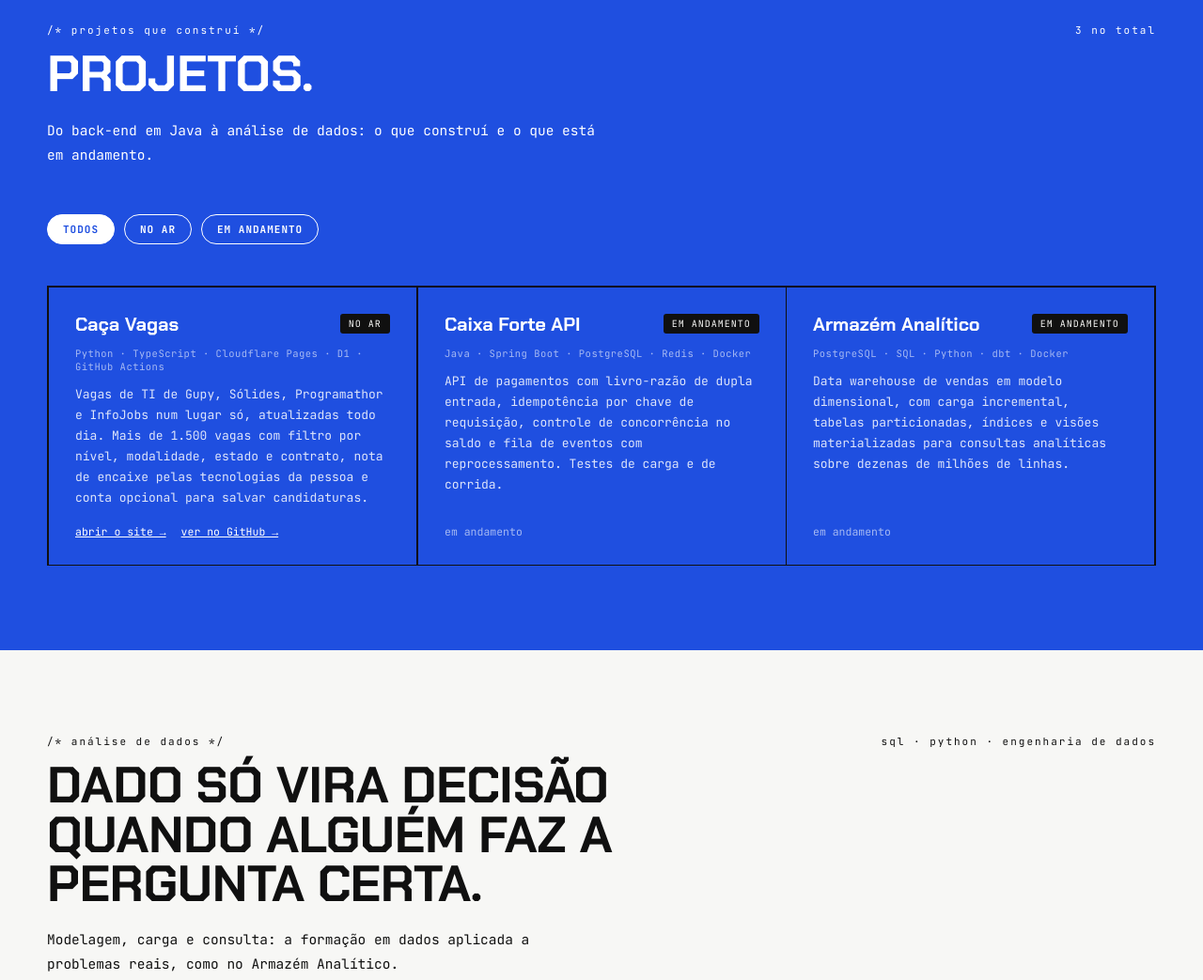
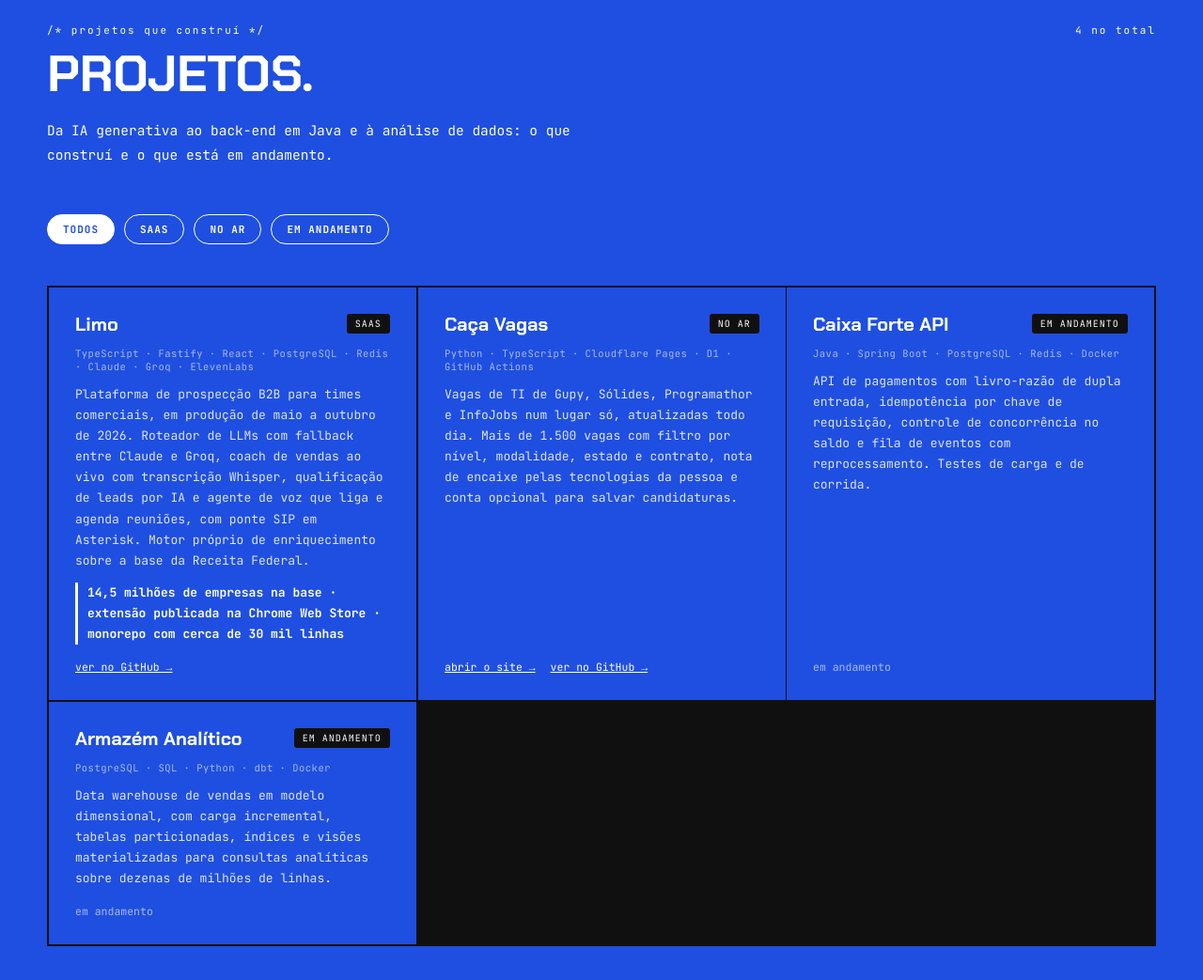
Before and after one commit to andrssb/andrssb.github.io, a plain HTML site: page index.html in a window 1280 px wide. Shown: the part 1540-2583 px from the top of the page at 94% size. Drawn offline with Linux system fonts and the light colour scheme.

Commit message:
Projetos: entra o Limo

```diff
--- a/index.html
+++ b/index.html
@@ -19,7 +19,7 @@
     document.documentElement.setAttribute('data-theme', t);
   })();
 </script>
-<link rel="stylesheet" href="style.css?v=8">
+<link rel="stylesheet" href="style.css?v=9">
 </head>
 <body>
 
@@ -100,9 +100,10 @@
   <div class="interno">
     <div class="cab revelar"><span>/* projetos que construí */</span><span id="contaProj">3 no total</span></div>
     <h2 class="revelar">PROJETOS.</h2>
-    <p class="desc revelar">Do back-end em Java à análise de dados: o que construí e o que está em andamento.</p>
+    <p class="desc revelar">Da IA generativa ao back-end em Java e à análise de dados: o que construí e o que está em andamento.</p>
     <div class="filtros revelar" id="filtros">
       <button class="filtro ativo" data-f="todos">TODOS</button>
+      <button class="filtro" data-f="saas">SAAS</button>
       <button class="filtro" data-f="noar">NO AR</button>
       <button class="filtro" data-f="andamento">EM ANDAMENTO</button>
     </div>
@@ -157,7 +158,7 @@
     <div class="cab revelar"><span>/* trajetória em tecnologia */</span><span>currículo</span></div>
     <h2 class="revelar">MINHA JORNADA ATÉ AQUI.</h2>
     <ol class="trajetoria">
-      <li class="traj c-royal revelar"><span class="traj-ponto"></span><div class="traj-data">2026 — AGORA</div><h3 class="traj-titulo">Software Engineer</h3><p class="traj-desc">Projetos próprios como o Caça Vagas, no ar com mais de 1.500 vagas. Em andamento: Caixa Forte API e Armazém Analítico.</p></li>
+      <li class="traj c-royal revelar"><span class="traj-ponto"></span><div class="traj-data">2026 — AGORA</div><h3 class="traj-titulo">Software Engineer</h3><p class="traj-desc">Projetos próprios como o Limo, plataforma SaaS de prospecção com IA generativa, e o Caça Vagas, no ar com mais de 1.500 vagas. Em andamento: Caixa Forte API e Armazém Analítico.</p></li>
       <li class="traj c-verde revelar"><span class="traj-ponto"></span><div class="traj-data">JUL 2026 — AGORA</div><h3 class="traj-titulo">Graduação em Análise de Dados · Anhanguera</h3><p class="traj-desc">Graduação em andamento, focada em análise e tratamento de dados.</p></li>
       <li class="traj c-roxo revelar"><span class="traj-ponto"></span><div class="traj-data">2026</div><h3 class="traj-titulo">Engenharia de Dados · Indicium</h3><p class="traj-desc">Curso concluído em 2026.</p></li>
       <li class="traj c-azul revelar"><span class="traj-ponto"></span><div class="traj-data">CONCLUÍDO EM JUL 2026</div><h3 class="traj-titulo">Análise e Desenvolvimento de Sistemas · Descomplica</h3><p class="traj-desc">Graduação em tecnologia, com projetos próprios em Python, FastAPI, Java e Flutter.</p></li>
@@ -200,7 +201,7 @@
   </div>
 </div>
 
-<script src="avatar.js?v=8"></script>
-<script src="script.js?v=8"></script>
+<script src="avatar.js?v=9"></script>
+<script src="script.js?v=9"></script>
 </body>
 </html>
--- a/script.js
+++ b/script.js
@@ -3,6 +3,12 @@ const ponteiroFino = matchMedia('(pointer: fine)').matches;
 
 // ---------- dados ----------
 const PROJETOS = [
+  {
+    nome: 'Limo', tipo: 'saas', tag: 'SAAS', tecs: 'TypeScript · Fastify · React · PostgreSQL · Redis · Claude · Groq · ElevenLabs',
+    texto: 'Plataforma de prospecção B2B para times comerciais, em produção de maio a outubro de 2026. Roteador de LLMs com fallback entre Claude e Groq, coach de vendas ao vivo com transcrição Whisper, qualificação de leads por IA e agente de voz que liga e agenda reuniões, com ponte SIP em Asterisk. Motor próprio de enriquecimento sobre a base da Receita Federal.',
+    res: '14,5 milhões de empresas na base · extensão publicada na Chrome Web Store · monorepo com cerca de 30 mil linhas',
+    links: [['ver no GitHub', 'https://github.com/andrssb/limo']],
+  },
   {
     nome: 'Caça Vagas', tipo: 'noar', tag: 'NO AR', tecs: 'Python · TypeScript · Cloudflare Pages · D1 · GitHub Actions',
     texto: 'Vagas de TI de Gupy, Sólides, Programathor e InfoJobs num lugar só, atualizadas todo dia. Mais de 1.500 vagas com filtro por nível, modalidade, estado e contrato, nota de encaixe pelas tecnologias da pessoa e conta opcional para salvar candidaturas.',
```
